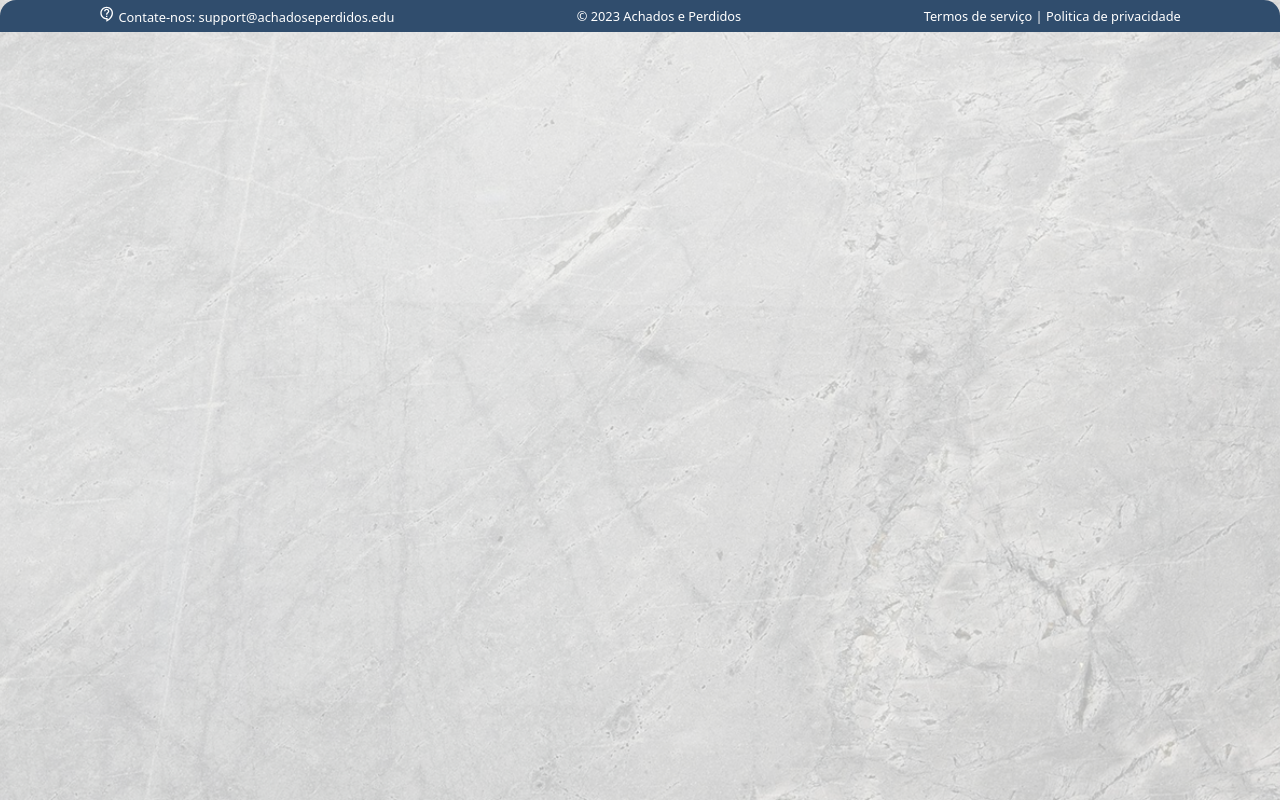
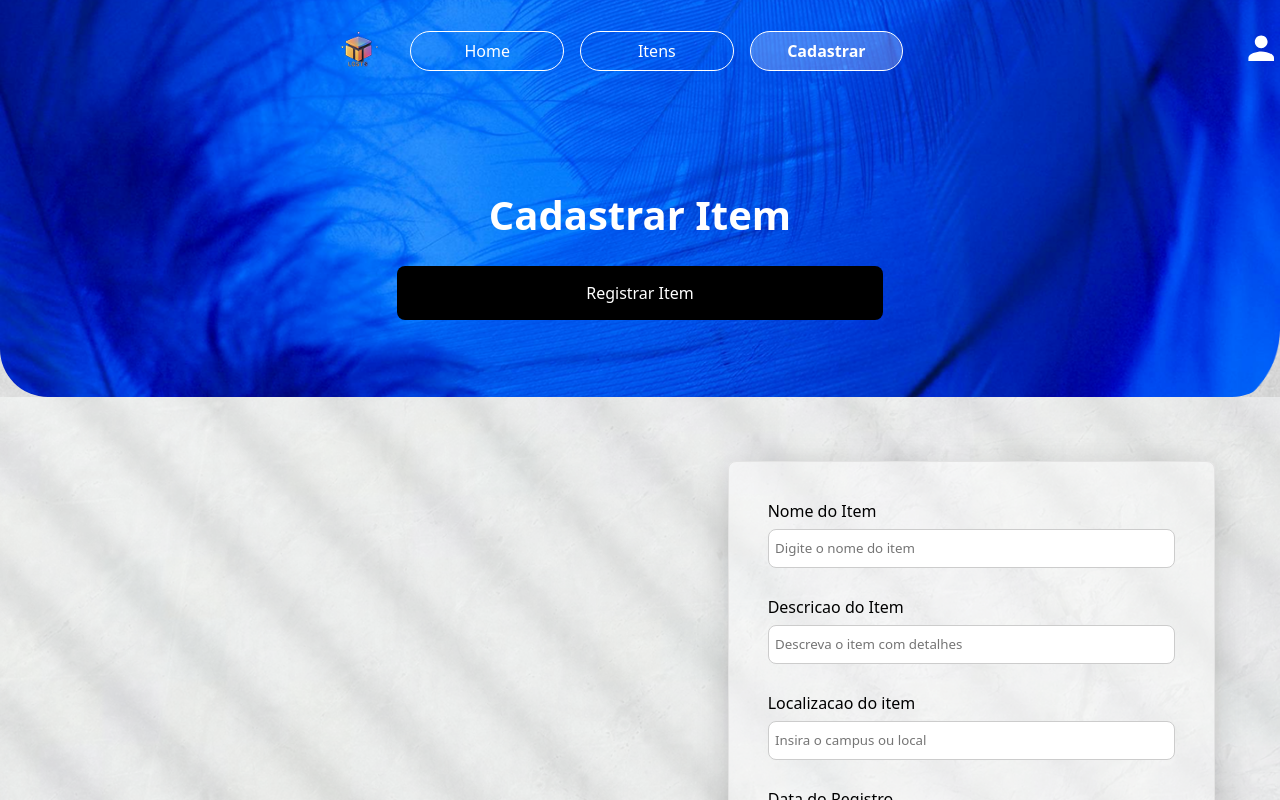
Before and after one commit to Nicolas-Florencio/Losts, a React (Vite) app in the folder front/: page /cadastrar in a window 1280 px wide. Shown: the top 800 px of the page. Built offline with nearby package versions, Linux system fonts and the light colour scheme.

Commit message:
Pagina de busca e cadastro finalizadas

```diff
--- a/front/src/App.css
+++ b/front/src/App.css
@@ -20,3 +20,27 @@ body {
     / cover
     no-repeat;
 }
+
+.container {
+  display: flex;
+  align-items: center;
+  justify-content: space-around;
+  padding: 4rem 2rem;
+  gap: 2rem;
+  width: 100%;
+  margin: 0 auto;
+  height: 100%;
+  background: url('/fundoBottom.png') center/cover no-repeat;
+}
+
+.titulo {
+  font-size: 3rem;
+}
+
+
+@media (max-width: 1024px) {
+  .container {
+    flex-direction: column;
+    width: 100%;
+  }
+}
--- a/front/src/App.jsx
+++ b/front/src/App.jsx
@@ -11,12 +11,12 @@ import Imagem from './components/Imagem/Imagem';
 
 // Páginas
 import Itens from './pages/Itens';
+import Cadastrar from './pages/Cadastrar';
 import Button from './components/Button/Button';
-// import Cadastrar from './pages/Cadastrar';
 
 function Home() {
   const botoes = [
-   <Button tipo='primary' conteudo='Cadastrar Item' />,
+   <Button tipo='primary' conteudo='Cadastrar Item' to = '/cadastrar' />,
    <Button tipo='secondary' conteudo='Ver Itens' to='/itens' />
   ];
 
@@ -48,7 +48,7 @@ function App() {
         <Routes>
           <Route path="/" element={<Home />} />
           <Route path="/itens" element={<Itens />} />
-          {/* <Route path="/cadastrar" element={<Cadastrar />} /> */}
+          <Route path="/cadastrar" element={<Cadastrar />} />
         </Routes>
 
       <Footer />
--- a/front/src/components/Banner/Banner.module.css
+++ b/front/src/components/Banner/Banner.module.css
@@ -4,7 +4,9 @@
   justify-content: space-around;
   padding: 0 2rem;
   margin-top: 5vh;
+  height: 34vh;
 }
+
 .container {
   display: flex;
   justify-content: center;
@@ -59,8 +61,11 @@
 @media (max-width: 780px) {
   .banner {
     flex-direction: column;
+    height: auto;
   }
-  .titulo, h1 {
+
+  .titulo,
+  h1 {
     font-size: 1.8rem;
     text-align: center;
   }
@@ -72,11 +77,13 @@
     gap: 1rem;
   }
 
-  .botao1, .botao2 {
+  .botao1,
+  .botao2 {
     width: 100%;
     font-size: 0.95rem;
     padding: 0.8rem 1rem;
   }
+
   .container {
     width: 80%;
   }
@@ -88,6 +95,7 @@
     flex-direction: column;
     margin-top: 1.8rem;
   }
+
   .titulo {
     font-size: 1.5rem;
   }
@@ -96,7 +104,8 @@
     gap: 0.8rem;
   }
 
-  .botao1, .botao2 {
+  .botao1,
+  .botao2 {
     font-size: 0.9rem;
     padding: 0.7rem 0.9rem;
   }
--- a/front/src/components/BuscaItem/BuscarItem.jsx
+++ b/front/src/components/BuscaItem/BuscarItem.jsx
@@ -1,7 +1,7 @@
 import Form from '../Form/Form';
 import styles from './BuscarItem.module.css';
 
-const ednpoint = "#";
+const endpoint = "#";
 
 const inputs = [
     { labelName: "Digite o nome do item", tipo: "text", placeholder: "Ex: Smartphone", nome: "item" },
@@ -16,7 +16,7 @@ export default function BuscarItem() {
         <>
             <div id='buscar-item' className={styles.container}>
                 <h1 className={styles.titulo}>Buscar Itens</h1>
-                <Form className={styles.form} action={ednpoint} inputs={inputs} statusItem={true} nomeBotao="Buscar" apiForm={consultarApi} />
+                <Form className={styles.form} action={endpoint} inputs={inputs} statusItem={true} nomeBotao="Buscar" apiForm={consultarApi} />
             </div>
         </>
     )
--- a/front/src/components/Button/Button.module.css
+++ b/front/src/components/Button/Button.module.css
@@ -59,14 +59,15 @@
     font-size: 1rem;
     cursor: pointer;
     width: 100%;
-    border: 1px solid #fff;
     transition: all 0.1s ease;
     text-align: center;
     font-weight: 500;
+    border: transparent;
 }
 
 .tertiary:hover {
-  background-color: rgba(255, 255, 255, 0.8); /* fica clarin */
+  border: 1px solid #000;
+  background-color: rgba(255, 255, 255, 1); /* fica clarin */
   color: #000;
   transform: scale(1.01) translateY(-2px); /* sobre o botao */
 }
--- a/front/src/components/Imagem/Imagem.module.css
+++ b/front/src/components/Imagem/Imagem.module.css
@@ -0,0 +1,3 @@
+#imagem {
+    height: inherit;
+}
--- a/front/src/components/Navbar/Navbar.jsx
+++ b/front/src/components/Navbar/Navbar.jsx
@@ -1,19 +1,54 @@
 import styles from './Navbar.module.css';
 
-import { Link } from 'react-router-dom';
+import { MdPerson } from "react-icons/md";
+import { NavLink } from 'react-router-dom';
 
 export default function Navbar() {
     return (
         <>
             <nav>
                 <div className={styles.items}>
-                    <img className={styles.logoNav} src="/logo_pequena.png" alt="logo" />
-                    <Link className={styles.link} to = '/' >Home</Link>
-                    <Link className={styles.link} to = '/itens' >Itens</Link>
-                    <Link className={styles.link} to = '/cadastrar' >Cadastrar</Link>
+                    <NavLink className={styles.linkLogo} to='/'>
+                        <img className={styles.logoNav} src="/logo_pequena.png" alt="logo" />
+                    </NavLink>
+
+                    <NavLink
+                        to="/"
+                        className={({ isActive }) =>
+                            isActive ? `${styles.link} ${styles.active}` : styles.link
+                        }
+                    >
+                        Home
+                    </NavLink>
+
+                    <NavLink
+                        to="/itens"
+                        className={({ isActive }) =>
+                            isActive ? `${styles.link} ${styles.active}` : styles.link
+                        }
+                    >
+                        Itens
+                    </NavLink>
+
+                    <NavLink
+                        to="/cadastrar"
+                        className={({ isActive }) =>
+                            isActive ? `${styles.link} ${styles.active}` : styles.link
+                        }
+                    >
+                        Cadastrar
+                    </NavLink>
                 </div>
+
                 <div className={styles.profileIcon}>
-                    <img className={styles.logoNav} src="/logo_pequena.png" alt="logo" />
+                    <NavLink
+                        to='/conta'
+                        className={({ isActive }) =>
+                            isActive ? `${styles.linkIcone} ${styles.activeIcon}` : styles.linkIcone
+                        }
+                    >
+                        <MdPerson className={styles.icone} />
+                    </NavLink>
                 </div>
             </nav>
         </>
--- a/front/src/components/Navbar/Navbar.module.css
+++ b/front/src/components/Navbar/Navbar.module.css
@@ -6,11 +6,28 @@ nav {
   margin-top: 2vh;
 }
 
+
+.icone {
+  font-size: 2.4rem;
+  cursor: pointer;
+}
+
+.linkIcone {
+  text-decoration: none;
+  color: #fff;
+}
+
+.linkLogo {
+  text-decoration: none;
+  height: 100%;
+}
+
 .logoNav {
-    height: 3rem;
+  height: 8vh;
   width: auto;
   cursor: pointer;
 }
+
 .items {
   display: flex;
   justify-content: center;
@@ -19,6 +36,7 @@ nav {
   flex-direction: row;
   margin: auto;
 }
+
 .link {
   color: #ffff;
   text-decoration: none;
@@ -38,6 +56,16 @@ nav {
   color: #fff;
   border: 1px solid #fff;
   font-weight: 500;
+}
+
+.active {
+  background-color: rgba(255,255,255,0.25);
+  border-color: #fff;
+  font-weight: 600;
+}
+
+.activeIcon {
+  color: #b0c4ff;
 }
 
 /* ----------- TABLET (até 1024px) ----------- */
--- /dev/null
+++ b/front/src/pages/Cadastrar.jsx
@@ -0,0 +1,38 @@
+import Navbar from "../components/Navbar/Navbar";
+import Banner from "../components/Banner/Banner";
+import Button from "../components/Button/Button";
+import Form from "../components/Form/Form";
+
+export default function Cadastrar() {
+    const endpoint  = "#";
+
+    function registrarItem() {
+        console.log("dassdas");
+    }
+
+    const botoes = [
+        <Button tipo="tertiary" conteudo="Registrar Item" onClick={registrarItem} />,
+    ];
+
+    const inputs = [
+        { labelName: "Nome do Item", tipo: "text", placeholder: "Digite o nome do item", nome: "item" },
+        { labelName: "Descricao do Item", tipo: "text", placeholder: "Descreva o item com detalhes", nome: "detalhes" },
+        { labelName: "Localizacao do item", tipo: "text", placeholder: "Insira o campus ou local", nome: "local" },
+        { labelName: "Data do Registro", tipo: "date", placeholder: "", nome: "data" },
+        { labelName: "Upload de Foto", tipo: "file", placeholder: "", nome: "arquivo" },
+        { labelName: "Contato", tipo: "text", placeholder: "Telefone ou e-mail", nome: "contato" },
+    ];
+
+    return (
+        <>
+            <div className="App">
+                <Navbar />
+                <Banner conteudo="Cadastrar Item" botoes={botoes} />
+            </div>
+            <div className="container">
+                <h1 className="titulo">Formulário de Cadastro</h1>
+                <Form className="form" action={endpoint} inputs={inputs} statusItem={true} nomeBotao="Cadastrar" apiForm={registrarItem} />
+            </div>
+        </>
+    );
+}
--- a/front/src/pages/Itens.jsx
+++ b/front/src/pages/Itens.jsx
@@ -7,7 +7,7 @@ import BuscarItem from "../components/BuscaItem/BuscarItem";
 export default function Itens() {
   const botoes = [
     <Button tipo="primary" conteudo="Minha conta" />,
-    <Button tipo="secondary" conteudo="Registrar item" anchor="buscar-item" />,
+    <Button tipo="secondary" conteudo="Buscar Item" anchor="buscar-item" />,
   ];
 
   const itens = [
```
Lines whose indentation alone changed are shown as unchanged.
